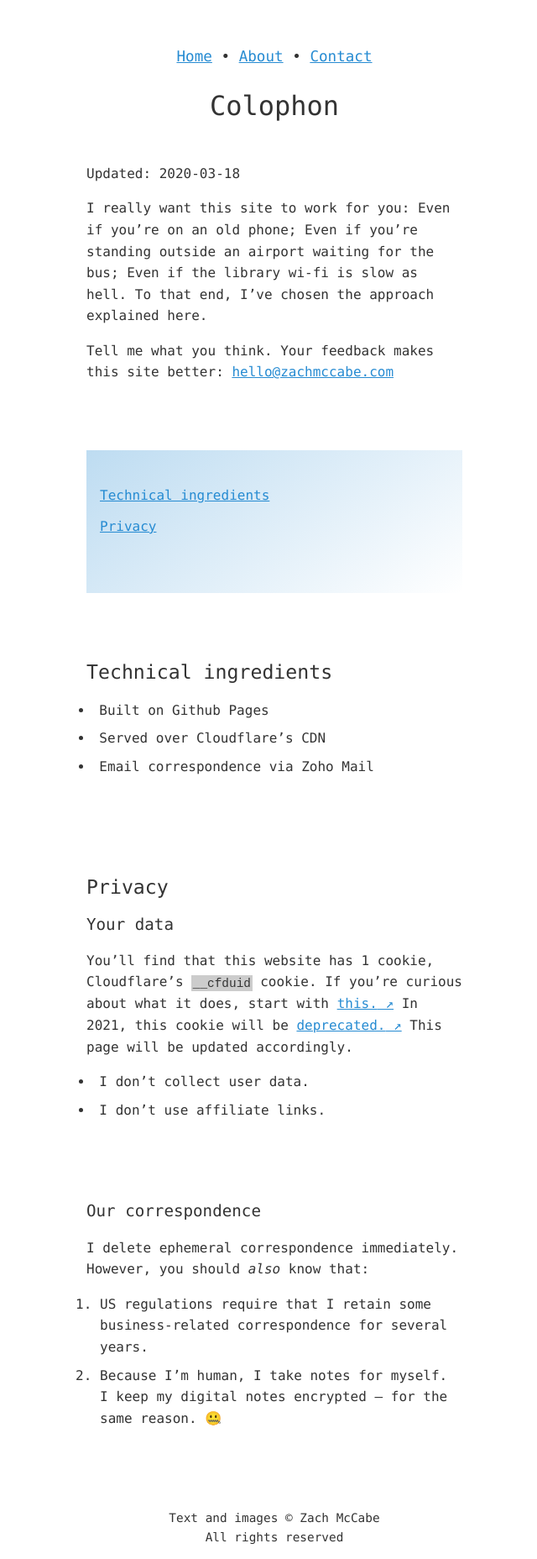
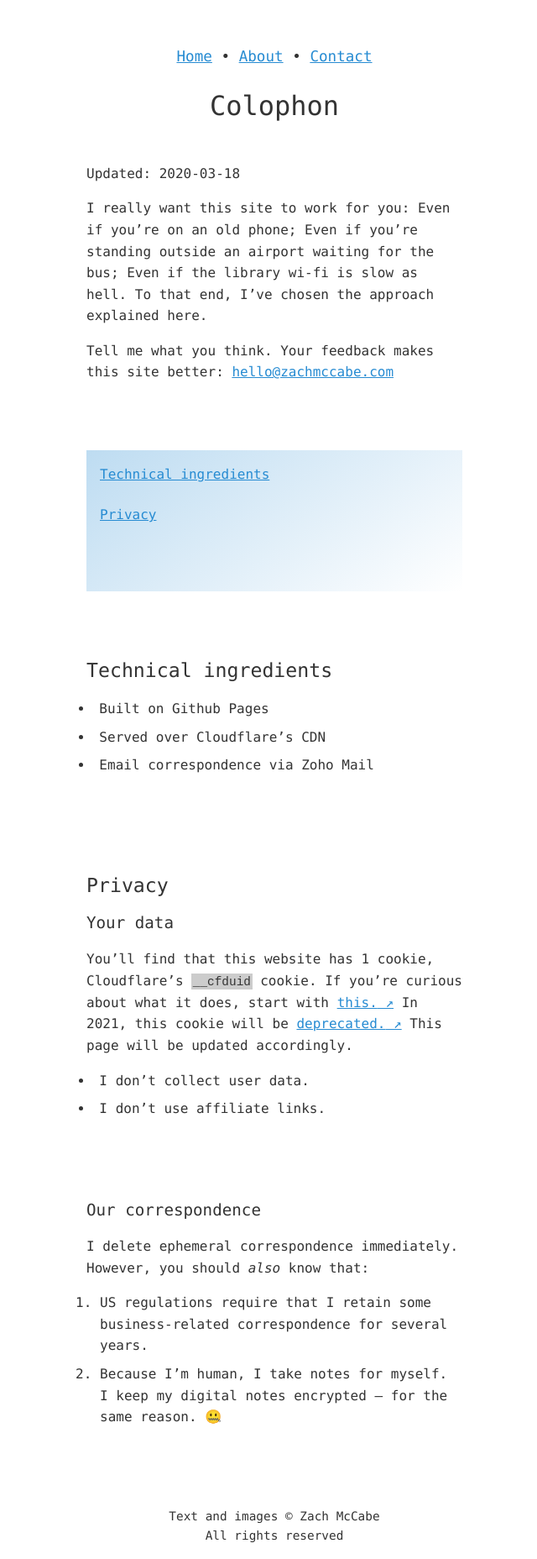
Before and after one commit to zachmccabe/zachmccabe.github.io, a Jekyll site: the page built from colophon.md, in a window 1280 px wide. Shown: the whole page at 84% size, without its empty margins (313-953 px from the left). Built offline with Jekyll 4.4.1, drawn with Linux system fonts in a browser that asks for light colours.

Commit message:
Update kao-nite-13.css
Tweaks to `kaoNAV ul` and `kaoNAV li`

```diff
--- a/assets/kao-nite-13.css
+++ b/assets/kao-nite-13.css
@@ -85,13 +85,13 @@ footer {
 
 .kaoNAV ul {
   list-style-type: none;
-  margin: 1.5em 0 3em 0;
+  margin: 0 0 3em 0;
   padding: 0;
 }
 
 .kaoNAV li {
-  line-height: 1.8;
   padding-left: 0.5em;
+  padding-bottom: 0.9em;
 }
 
 .kaoQUOTE {
```
